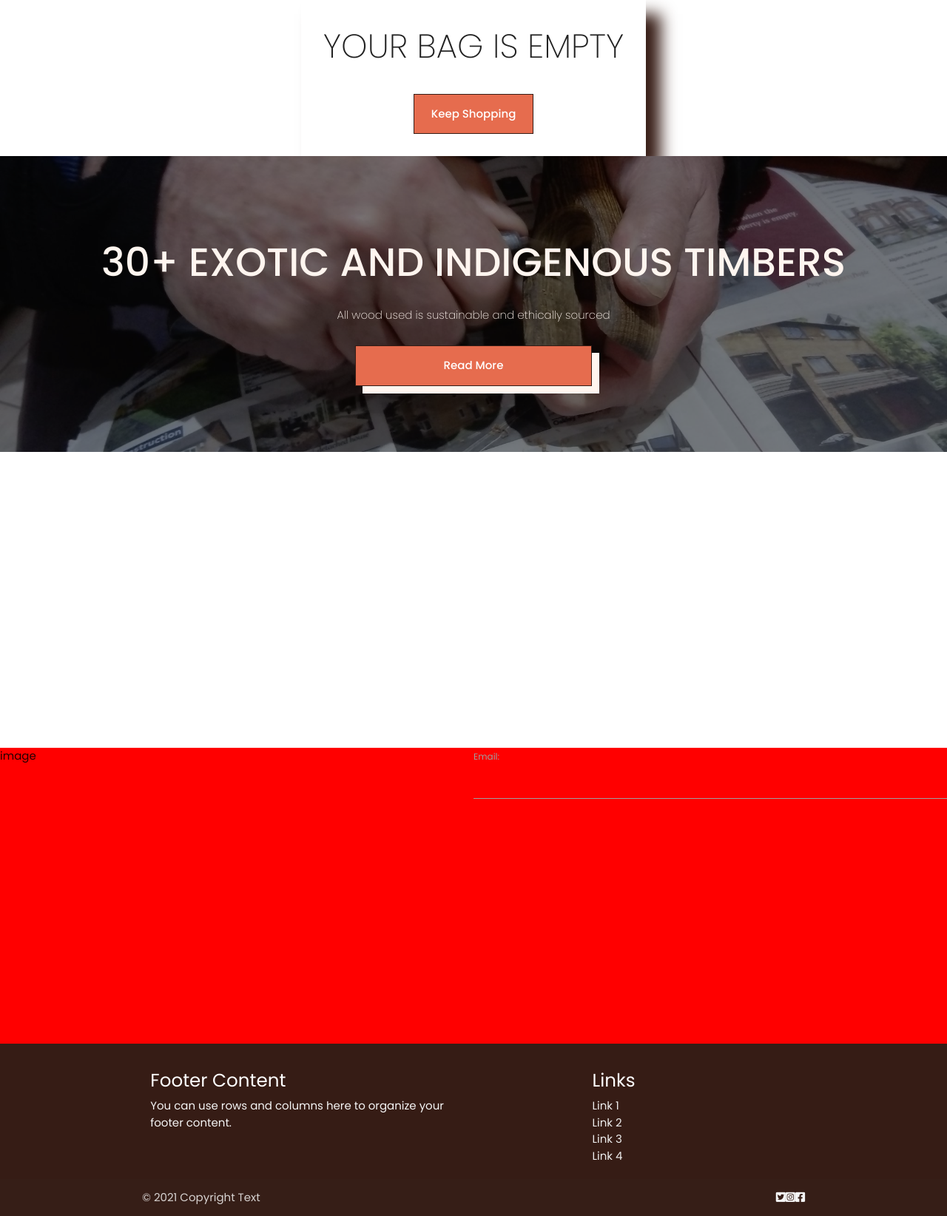
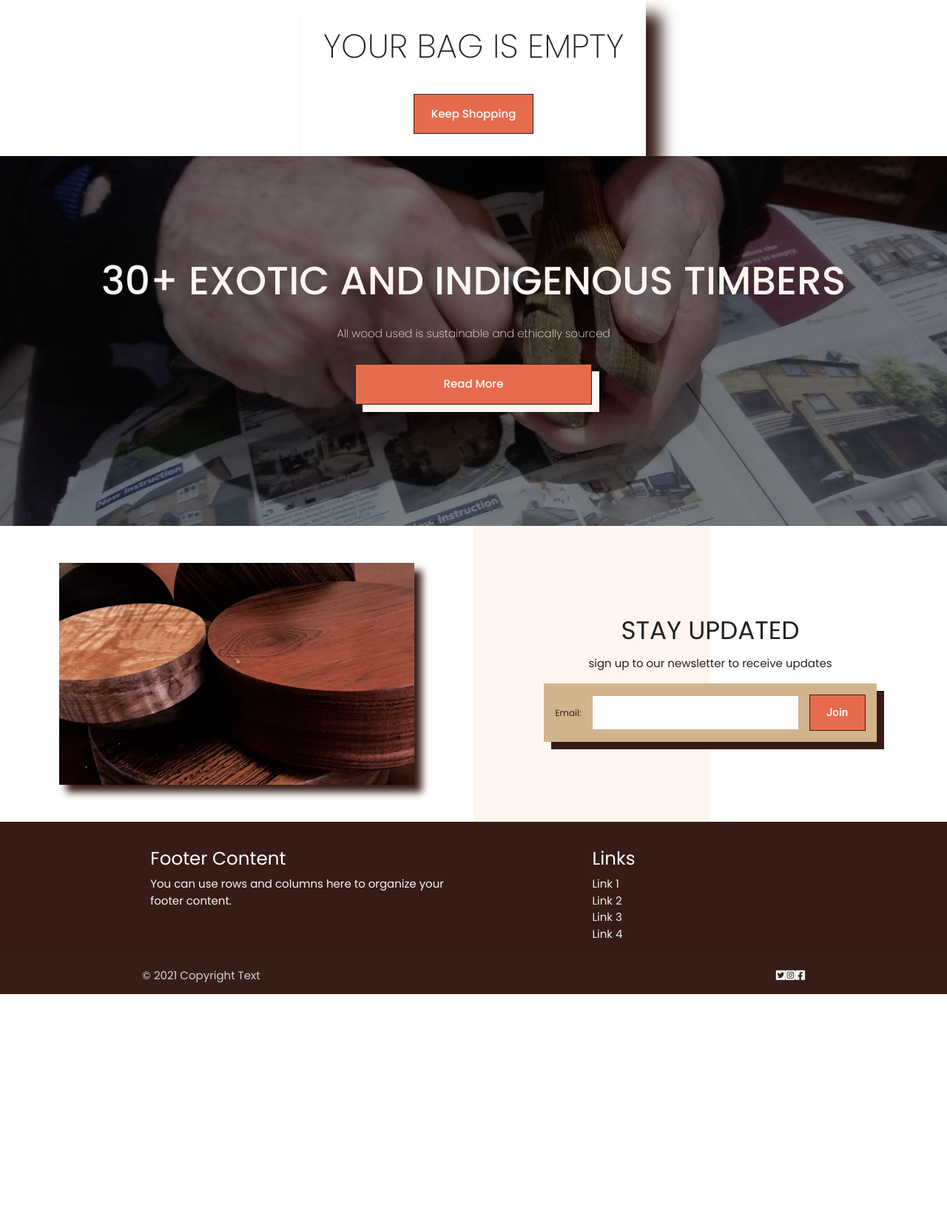
Before and after one commit to jjpickering10/CI-MS4-DragonEggWoodturning, a Django app: page /bag/ in a window 1280 px wide. Shown: the part 140-1784 px from the top of the page at 74% size. After the commit the page ends 1484 px from the top, so only its background shows below. Run offline with Django 3.2, Linux system fonts and the light colour scheme; some libraries are stand-ins or nearby versions.

Commit message:
Style newsletter form section in base.html

```diff
--- a/static/css/base.css
+++ b/static/css/base.css
@@ -52,22 +52,23 @@ body main {
 #home-about {
   display: grid;
   grid-template-columns: repeat(auto-fit, minmax(20rem, 1fr));
-  min-height: 100vh;
+  height: 500px;
 }
 #home-about .home-about-section {
   position: relative;
+  height: 500px;
 }
 #home-about .home-about-section .opaque-overlay {
   position: absolute;
   top: 0;
   left: 0;
-  height: 50%;
+  height: 100%;
   width: 100%;
   background: rgba(0, 0, 0, 0.5);
 }
 #home-about .home-about-section .home-about-info {
   position: absolute;
-  top: 12.5%;
+  top: 25%;
   display: flex;
   flex-direction: column;
   justify-content: center;
@@ -100,7 +101,7 @@ body main {
 }
 #home-about .home-about-section img {
   width: 100%;
-  height: 50%;
+  height: 100%;
   -o-object-fit: cover;
      object-fit: cover;
 }
@@ -110,8 +111,49 @@ body main {
   grid-template-columns: repeat(auto-fit, minmax(20rem, 1fr));
   min-height: 50vh;
 }
-#home-newsletter div {
-  background: red;
+#home-newsletter .newsletter-image {
+  display: flex;
+  justify-content: center;
+  align-items: center;
+}
+#home-newsletter .newsletter-image img {
+  -o-object-fit: cover;
+     object-fit: cover;
+  width: 75%;
+  height: 75%;
+  box-shadow: 10px 10px 10px 0 var(--primary-brown);
+}
+#home-newsletter .newsletter-form {
+  display: flex;
+  flex-direction: column;
+  justify-content: center;
+  align-items: center;
+  background: linear-gradient(90deg, var(--primary-cream) 50%, var(--white) 50%);
+}
+#home-newsletter .newsletter-form h4 {
+  margin: 1rem 0 0 0;
+  text-transform: uppercase;
+}
+#home-newsletter .newsletter-form p {
+  margin: 1rem 0;
+  text-transform: lowercase;
+}
+#home-newsletter .newsletter-form form {
+  display: flex;
+  justify-content: center;
+  align-items: center;
+  background: var(--secondary-brown);
+  padding: 1rem;
+  box-shadow: 10px 10px 0 0 var(--primary-brown);
+}
+#home-newsletter .newsletter-form form label {
+  color: var(--primary-brown);
+}
+#home-newsletter .newsletter-form form input[type=email]:not(.browser-default) {
+  border: none;
+  margin: 0 1rem;
+  padding: 0 1rem;
+  background: var(--white);
 }
 
 .home-container {
--- a/static/css/base.scss
+++ b/static/css/base.scss
@@ -60,23 +60,24 @@ body {
 #home-about {
     display: grid;
     grid-template-columns: repeat(auto-fit, minmax(20rem, 1fr));
-    min-height: 100vh;
+    height: 500px;
 
     .home-about-section {
         position: relative;
+        height: 500px;
 
         .opaque-overlay {
             position: absolute;
             top: 0;
             left: 0;
-            height: 50%;
+            height: 100%;
             width: 100%;
             background: rgba(0, 0, 0, 0.5) ;
         }
 
         .home-about-info {
             position: absolute;
-            top: 12.5%;
+            top: 25%;
             // left: 50%;
             // transform: translate(-50%, 75%);
             display: flex;
@@ -117,7 +118,7 @@ body {
 
         img {
             width: 100%;
-            height: 50%;
+            height: 100%;
             object-fit: cover;
         }
     }
@@ -129,8 +130,55 @@ body {
     grid-template-columns: repeat(auto-fit, minmax(20rem, 1fr));
     min-height: 50vh;
 
-    div {
-        background: red;
+    .newsletter-image {
+        display: flex;
+        justify-content: center;
+        align-items: center;
+
+        img {
+            object-fit: cover;
+            width: 75%;
+            height: 75%;
+            box-shadow: 10px 10px 10px 0 var(--primary-brown);
+        }
+    }
+
+    .newsletter-form {
+        display: flex;
+        flex-direction: column;
+        justify-content: center;
+        align-items: center;
+        background: linear-gradient(90deg, var(--primary-cream) 50%, var(--white) 50%);
+
+        h4 {
+            margin: 1rem 0 0 0;
+            text-transform: uppercase;
+        }
+
+        p {
+            margin: 1rem 0;
+            text-transform: lowercase;
+        }
+
+        form {
+            display: flex;
+            justify-content: center;
+            align-items: center;
+            background: var(--secondary-brown);
+            padding: 1rem;
+            box-shadow: 10px 10px 0 0 var(--primary-brown);
+
+            label {
+                color: var(--primary-brown);
+            }
+
+            input[type=email]:not(.browser-default) {
+                border: none;
+                margin: 0 1rem;
+                padding: 0 1rem;
+                background: var(--white);
+            }
+        }
     }
 }
 
--- a/templates/base.html
+++ b/templates/base.html
@@ -93,11 +93,16 @@
       </div>
     </section>
     <section id="home-newsletter">
-      <div>image</div>
-      <div>
+      <div class="newsletter-image">
+        <img src="{{ MEDIA_URL }}wood-type-1.PNG" alt="">
+      </div>
+      <div class="newsletter-form">
+        <h4>Stay Updated</h4>
+        <p>Sign up to our newsletter to receive updates</p>
         <form action="{% url 'subscribe' %}" method="POST">
           {% csrf_token %}
           {{ subscribers_form }}
+          <button class="global-button" type="submit">Join</button>
         </form>
       </div>
     </section>
```
Also changed, not shown: 1 other file.
